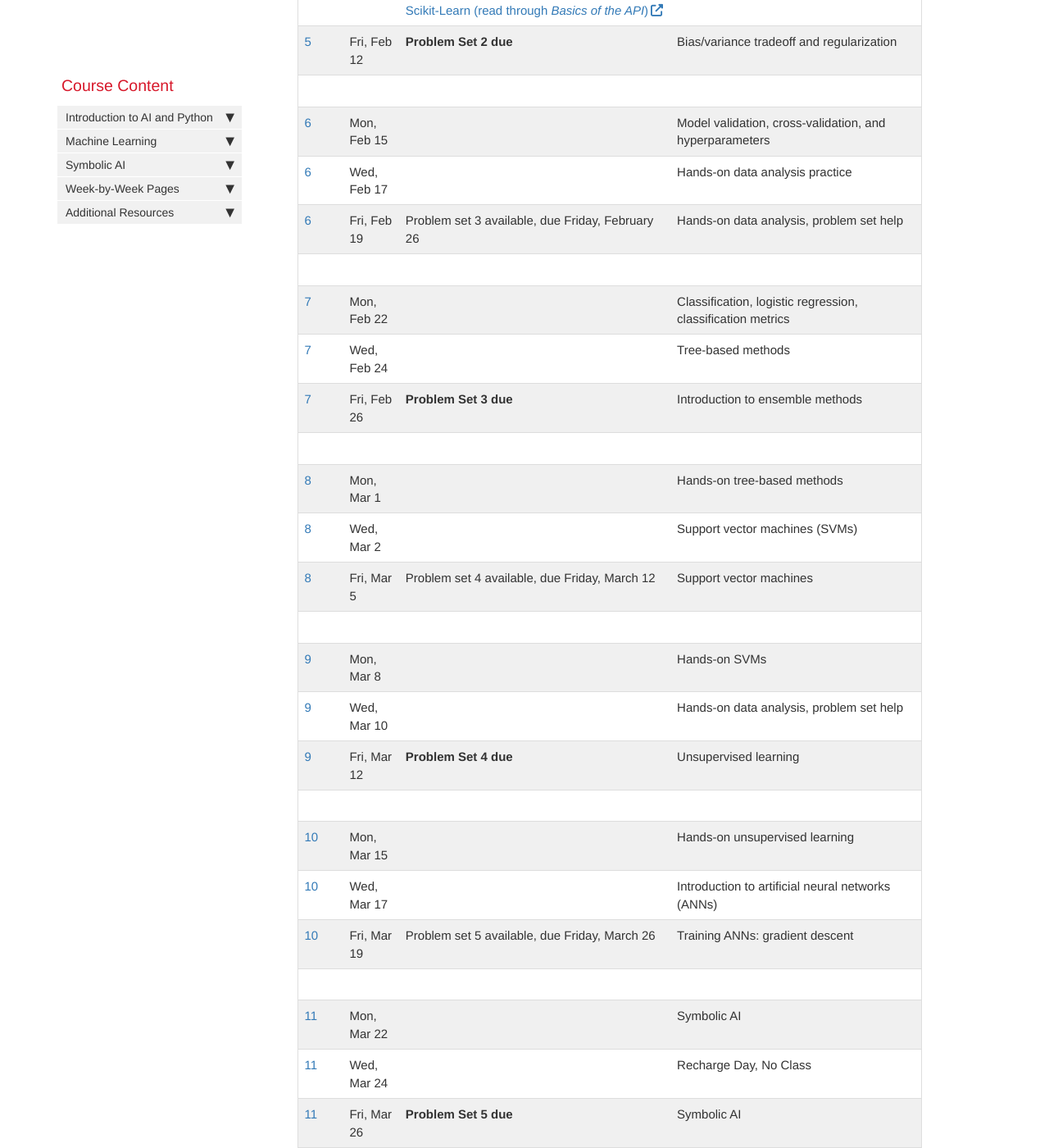
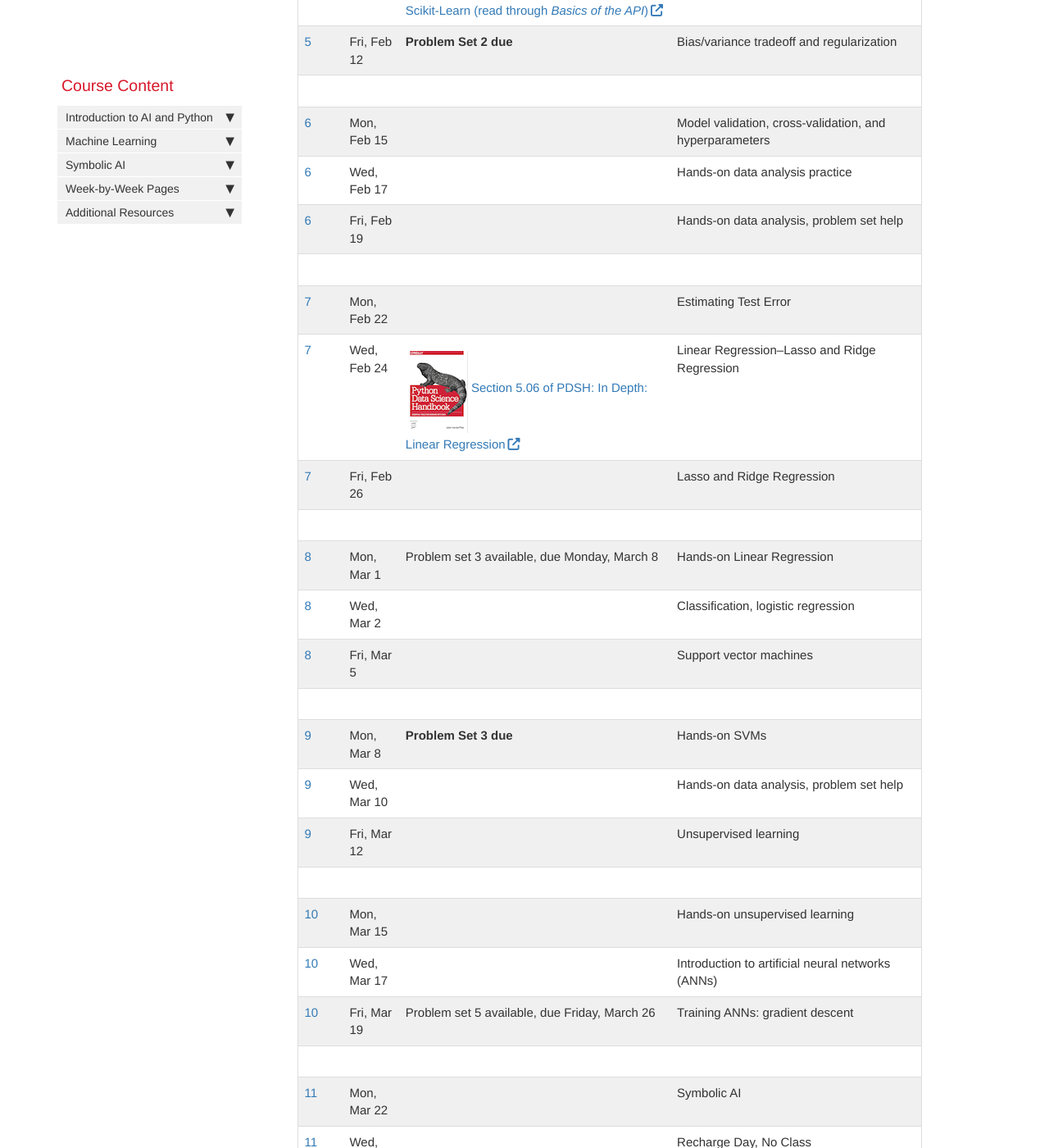
Before and after one commit to AIBiology/aibiology.github.io, a Jekyll site: the page built from index.md, in a window 1280 px wide and 1400 px high, scrolled down 4462 px. Shown: the whole window at 82% size. Built offline with Jekyll 4.4.1, drawn with Linux system fonts in a browser that asks for light colours; nearby versions of some CDN libraries; comment, search, counter and statistics services are not loaded.

Commit message:
Update schedule

```diff
--- a/_config.yml
+++ b/_config.yml
@@ -121,7 +121,7 @@ github: [metadata]
 
 ps_1_due: "Monday, February 1"
 ps_2_due: "Friday, February 12"
-ps_3_due: "Friday, February 26"
+ps_3_due: "Monday, March 8"
 ps_4_due: "Friday, March 12"
 ps_5_due: "Friday, March 26"
 ps_6_due: "Friday, April 9"
--- a/index.md
+++ b/index.md
@@ -111,19 +111,19 @@ Week | Date | Reading/Assignment |Topic |
 |||
 [6](Week_06.html) | Mon, Feb 15 |  | Model validation, cross-validation, and hyperparameters<!--[Hands on regression analysis](https://github.com/UFResearchComputing/Understanding_PyTorch)-->
 [6](Week_06.html) | Wed, Feb 17 |  | Hands-on data analysis practice
-[6](Week_06.html) | Fri, Feb 19 | Problem set 3 available, due {{site.ps_3_due}} | Hands-on data analysis, problem set help
+[6](Week_06.html) | Fri, Feb 19 | | Hands-on data analysis, problem set help
 |||
-[7](Week_07.html) | Mon, Feb 22 |  | Classification, logistic regression, classification metrics
-[7](Week_07.html) | Wed, Feb 24 |  | Tree-based methods
-[7](Week_07.html) | Fri, Feb 26 | **Problem Set 3 due** | Introduction to ensemble methods
+[7](Week_07.html) | Mon, Feb 22 |  | Estimating Test Error
+[7](Week_07.html) | Wed, Feb 24 | [![PDHS Image](images/PDSH-cover-small.png) Section 5.06 of PDSH: In Depth: Linear Regression](https://jakevdp.github.io/PythonDataScienceHandbook/05.06-linear-regression.html) | Linear Regression--Lasso and Ridge Regression
+[7](Week_07.html) | Fri, Feb 26 |  | Lasso and Ridge Regression
 |||
-[8](Week_08.html) | Mon, Mar 1 |  | Hands-on tree-based methods
-[8](Week_08.html) | Wed, Mar 2 |  | Support vector machines (SVMs)
-[8](Week_08.html) | Fri, Mar 5 |  Problem set 4 available, due {{site.ps_4_due}} | Support vector machines
+[8](Week_08.html) | Mon, Mar 1 |  Problem set 3 available, due {{site.ps_3_due}} | Hands-on Linear Regression
+[8](Week_08.html) | Wed, Mar 2 |  | Classification, logistic regression
+[8](Week_08.html) | Fri, Mar 5 |  | Support vector machines
 |||
-[9](Week_09.html) | Mon, Mar 8 |  | Hands-on SVMs
+[9](Week_09.html) | Mon, Mar 8 | **Problem Set 3 due** | Hands-on SVMs
 [9](Week_09.html) | Wed, Mar 10 |  | Hands-on data analysis, problem set help
-[9](Week_09.html) | Fri, Mar 12 | **Problem Set 4 due** | Unsupervised learning
+[9](Week_09.html) | Fri, Mar 12 |  | Unsupervised learning
 |||
 [10](Week_10.html) | Mon, Mar 15 |  | Hands-on unsupervised learning
 [10](Week_10.html) | Wed, Mar 17 |  | Introduction to artificial neural networks (ANNs)
```
